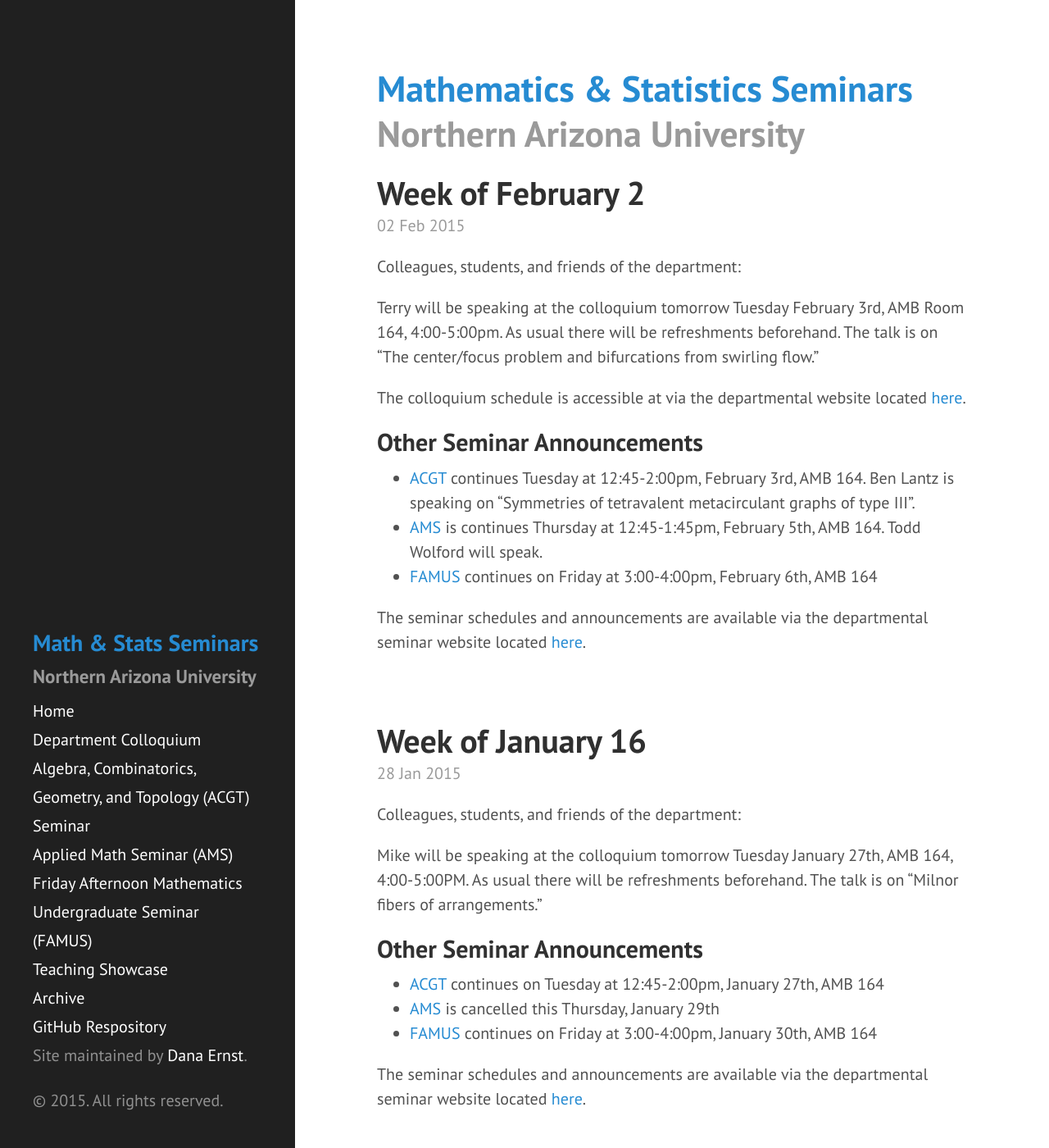
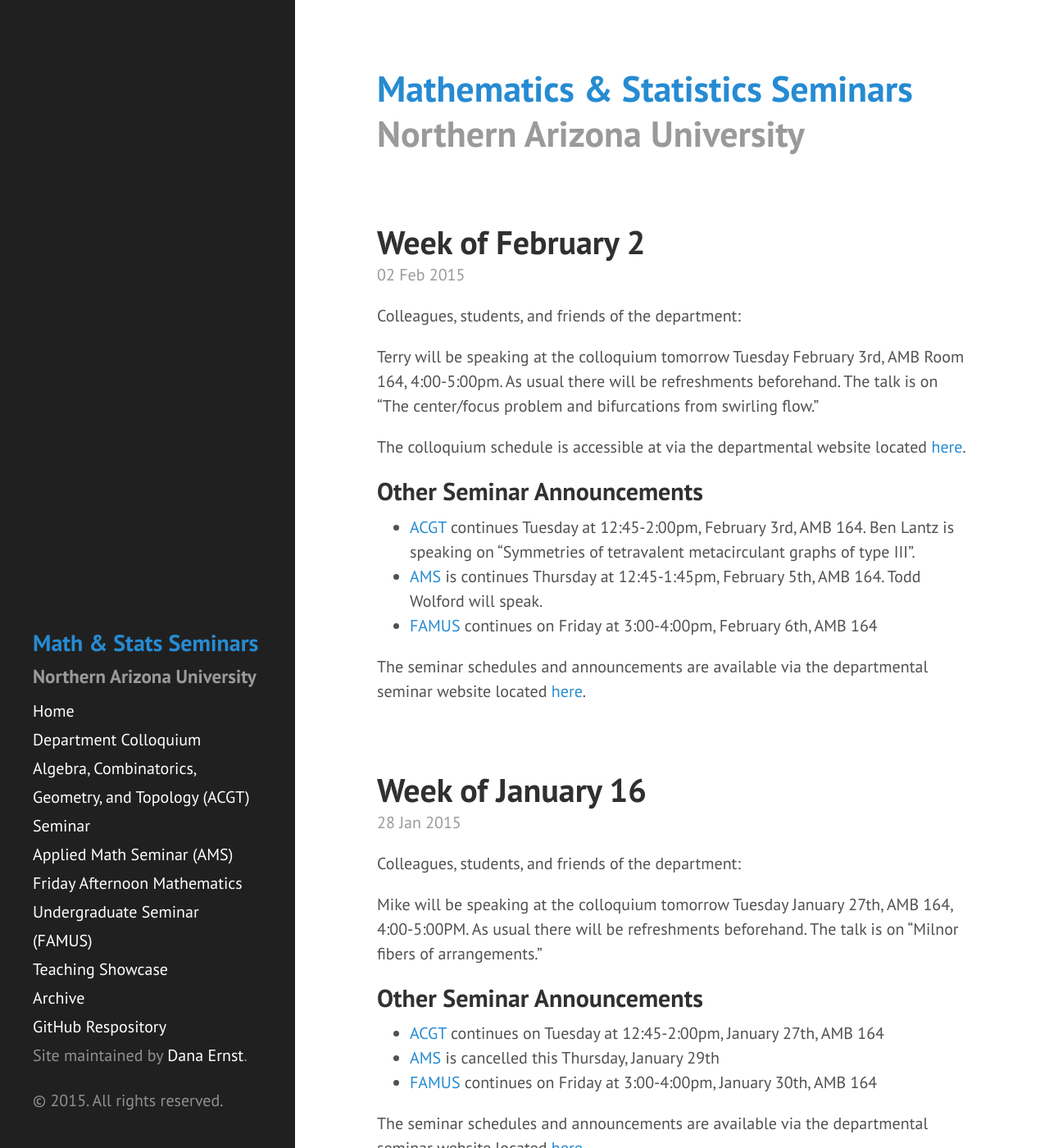
Before and after one commit to NAUMathStat/seminars, a Jekyll site: the page built from index.html, in a window 1280 px wide and 1400 px high. Shown: the whole window at 82% size. Built offline with Jekyll 4.4.1, drawn with Linux system fonts in a browser that asks for light colours; Markdown is read by kramdown in place of the engine named in the settings; the list of posts is cut into pages by our own code.

Commit message:
Tinkering

```diff
--- a/public/css/hyde.css
+++ b/public/css/hyde.css
@@ -73,9 +73,10 @@ html {
 /* Title across top */
 .masthead-title {
   margin-top: 0;
-  margin-bottom: 1rem;
+  margin-bottom: 0;
   color: #268bd2;
   font-size: 2.2rem;
+  padding-bottom: 4rem;
 }
 .masthead-title subtitle {
   color: #9a9a9a;
```
